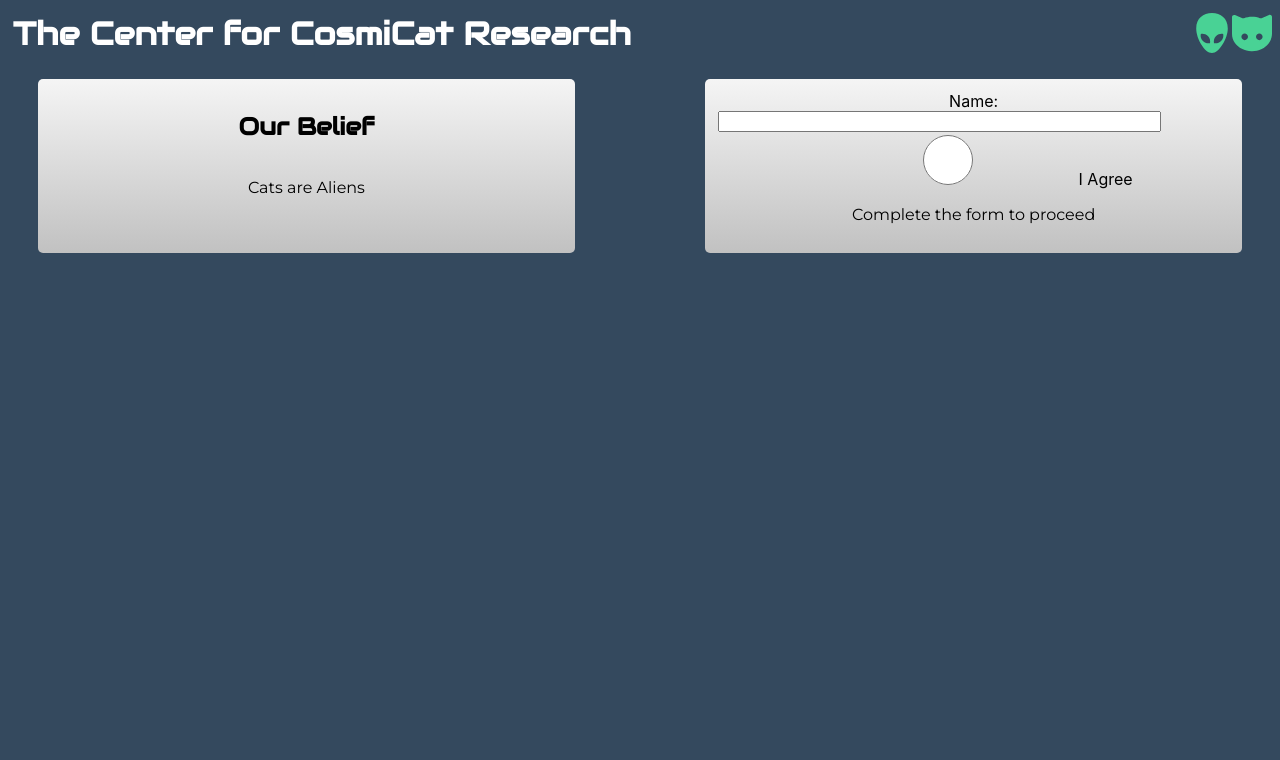
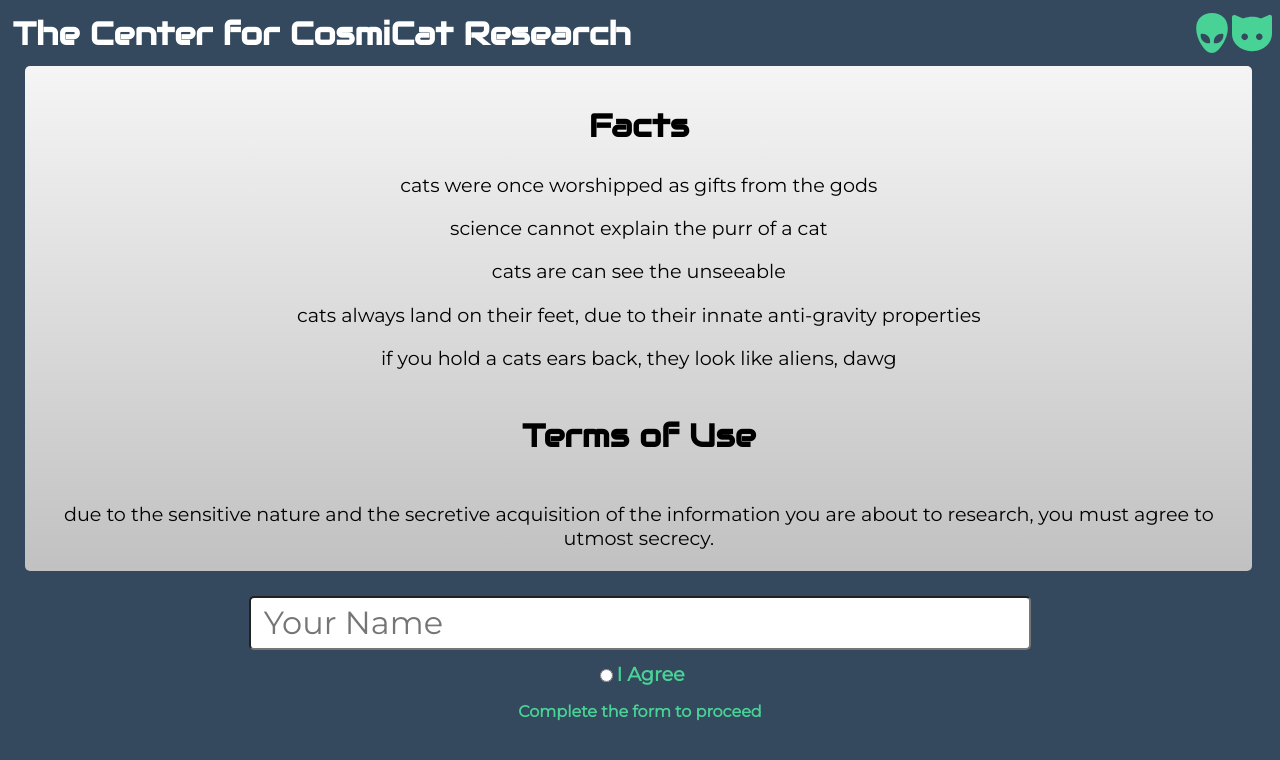
Before and after one commit to sertmer/CosmiCats, a React (Create React App) app: page /login in a window 1280 px wide. Shown: the top 760 px of the page. Built offline with nearby package versions, Linux system fonts and the light colour scheme.

Commit message:
Finesse styling

```diff
--- a/src/Containers/Header/Header.js
+++ b/src/Containers/Header/Header.js
@@ -11,7 +11,7 @@ export const Header = ({ user, setUser, evidence }) => {
     <header>
       <h1 className='cccr-header'>The Center for CosmiCat Research</h1>
       {user &&
-        <div className='user-name'>
+        <div className='user-name-div'>
           <h2 className='header-h2'>Welcome Dr. {user}</h2>
           <Link to='/'>
             <button className='signout-btn' onClick={() => setUser('')}>Sign Out</button>
--- a/src/Containers/Header/Header.scss
+++ b/src/Containers/Header/Header.scss
@@ -4,7 +4,7 @@
 header {
   display: flex;
   flex-direction: row;
-  justify-content: space-evenly;
+  justify-content: space-between;
 }
 
 .icon {
@@ -14,8 +14,8 @@ header {
 .cccr-header {
   color: white;
   font-family: $accent-font;
-  margin: 0 5% 0 0;
-  width: 90%;
+  margin: 0% 5% 0 0;
+  // width: 70%;
 }
 
 .triple-equals {
@@ -31,13 +31,48 @@ header {
   margin-right: 1%;
 }
 
-.user-name {
+.user-name-div {
   display: flex;
   flex-direction: row;
-  width: 100px;
   justify-content: space-between;
+  width: 22%;
 }
 
 .header-h2 {
   margin: 0;
+  height: 2%;
+  margin: 1%;
+  color: $alien-green;
 }
+
+.signout-btn {
+  margin-top: 10px;
+  font-family: $main-font;
+  width: 115%;
+  -webkit-transform: perspective(1px) translateZ(0);
+  transform: perspective(1px) translateZ(0);
+  -webkit-transition-duration: 0.4s;
+  transition-duration: 0.4s;
+  -webkit-transition-property: transform;
+  transition-property: transform;
+}
+
+.evidence-btn {
+  margin-top: 10px;
+  font-family: $main-font;
+  width: 115%;
+  -webkit-transform: perspective(1px) translateZ(0);
+  transform: perspective(1px) translateZ(0);
+  -webkit-transition-duration: 0.4s;
+  transition-duration: 0.4s;
+  -webkit-transition-property: transform;
+  transition-property: transform;
+}
+
+.signout-btn:hover {
+  transform: scale(1.1);
+}
+
+.evidence-btn:hover {
+  transform: scale(1.1);
+}
--- a/src/Containers/LandingPage/LandingPage.scss
+++ b/src/Containers/LandingPage/LandingPage.scss
@@ -17,12 +17,12 @@
 
 .login-button {
   width: 10em;
-  // height: 8em;
   @include rounded-corners(5px);
+  background: rgb(69,198,141);
   background: linear-gradient(
-    0deg,
-    rgba(193,193,193,1) 0%,
-    rgba(245,245,245,1) 100%
+    0deg, rgba(69,198,141,1) 0%,
+    rgba(73,210,149,1) 35%,
+    rgba(85,246,175,1) 100%
   );
   padding: 3%;
   @include rounded-corners(5px);
--- a/src/Containers/Login/Login.js
+++ b/src/Containers/Login/Login.js
@@ -28,33 +28,42 @@ export class Login extends Component {
     return (
       <section className='mission-card'>
         <article className='belief-card card'>
-          <h2 >Our Belief</h2>
-          <p>Cats are Aliens</p>
+          <div className='facts'>
+            <h2 className='belief-header'>Facts</h2>
+            <p className='login-p'>cats were once worshipped as gifts from the gods</p>
+            <p className='login-p'>science cannot explain the purr of a cat</p>
+            <p className='login-p'>cats are can see the unseeable</p>
+            <p className='login-p'>cats always land on their feet, due to their innate anti-gravity properties</p>
+            <p className='login-p'>if you hold a cats ears back, they look like aliens, dawg</p>
+          </div>
+          <h2 className='belief-header'>Terms of Use</h2>
+          <p className='login-p'>due to the sensitive nature and the secretive acquisition of the information you are about to research, you must agree to utmost secrecy.</p>
         </article>
-          <form className='binding-contract card'>
-            <label htmlFor='name'>Name: </label>
+          <form className='binding-contract'>
+            <label htmlFor='name' hidden>Name: </label>
             <input
               type='text'
-              className='user-name'
+              className='user-name-input'
               name='name'
               value={this.state.name}
+              placeholder='Your Name'
               onChange={(e) => this.handleChange(e)}
             />
-            <div>
+            <div className='radio-div'>
               <input
                 className='agree-radio'
                 type='radio'
                 name='hasAgreed'
                 onClick={(e) => this.handleClick(e)}
               />
-              <label htmlFor='hasAgreed'>I Agree</label>
+              <label htmlFor='hasAgreed' className='agree-label'>I Agree</label>
             </div>
             { name && hasAgreed ?
               <Link to={'/research'}>
-                <button type='button' onClick={() => setUser(name)}>Start Research</button>
+                <button className='start-btn' type='button' onClick={() => setUser(name)}>Start Research</button>
               </Link>
               :
-              <p>Complete the form to proceed</p>
+              <p className='complete-p'>Complete the form to proceed</p>
             }
           </form>
         </section>
--- a/src/Containers/Login/Login.scss
+++ b/src/Containers/Login/Login.scss
@@ -3,19 +3,24 @@
 
 .mission-card {
   display: flex;
-  flex-direction: row;
+  flex-direction: column;
   width: 100%;
   justify-content: space-between;
+}
+
+.belief-header {
+  font-size: 2em;
 }
 
 .card {
   @include rounded-corners(5px);
   padding: 1%;
-  width:40vw;
+  width:93.9vw;
+  height: 60vh;
   display: flex;
   flex-direction: column;
   text-align: center;
-  margin: 2%;
+  margin: 1%;
   background: rgb(193,193,193);
   background: linear-gradient(
     0deg,
@@ -24,12 +29,74 @@
   );
 }
 
-.user-name {
-  width: 85%;
+.user-name-input {
+  width: 60%;
+  height: 10%;
+  font-family: $main-font;
+  font-size: 2em;
+  padding: 1%;
+  @include rounded-corners(5px);
+  margin: 1%;
 }
 
-.agree-radio {
-  width: 50%;
-  height: 50px;
+form {
+  height: 30vh;
+  display: flex;
+  flex-direction: column;
+  align-items: center;
+}
+
+.login-p {
+  font-size: larger;
+}
+
+.radio-div {
+  display: flex;
+  flex-direction: row;
+  width: 40%;
+  justify-content: center;
+}
+
+.agree-label {
   font-family: $main-font;
+  font-size: larger;
+  font-weight: bold;
+  color: $alien-green;
 }
+
+.binding-contract {
+  display: flex;
+  flex-direction: column;
+  align-items: center;
+}
+
+.complete-p {
+  font-weight: bold;
+  color: $alien-green;
+}
+
+.start-btn {
+  width: 10em;
+  @include rounded-corners(5px);
+  background: rgb(69,198,141);
+  background: linear-gradient(
+    0deg, rgba(69,198,141,1) 0%,
+    rgba(73,210,149,1) 35%,
+    rgba(85,246,175,1) 100%
+  );
+  padding: 3%;
+  @include rounded-corners(5px);
+  font-size: 1em;
+  font-family: $main-font;
+  -webkit-transform: perspective(1px) translateZ(0);
+  transform: perspective(1px) translateZ(0);
+  -webkit-transition-duration: 0.4s;
+  transition-duration: 0.4s;
+  -webkit-transition-property: transform;
+  transition-property: transform;
+  margin: 5%;
+}
+
+.start-btn:hover {
+  transform: scale(1.1);
+}
--- a/src/Containers/Research/Research.scss
+++ b/src/Containers/Research/Research.scss
@@ -22,12 +22,32 @@
 }
 
 .research-details {
-  padding: 2%;
+  padding: 1%;
+  width: 18%;
+  text-align: center;
+  margin-left: 2%;
+  margin-top: 10%;
 }
 
 .save-to-faves-btn {
-  height: 10%;
-  width: 90%;
+  background: rgb(69,198,141);
+  background: linear-gradient(
+    0deg, rgba(69,198,141,1) 0%,
+    rgba(73,210,149,1) 35%,
+    rgba(85,246,175,1) 100%
+  );
   @include rounded-corners(5px);
   margin: 2%;
+  font-size: 1.5em;
+  font-family: $main-font;
+  -webkit-transform: perspective(1px) translateZ(0);
+  transform: perspective(1px) translateZ(0);
+  -webkit-transition-duration: 0.4s;
+  transition-duration: 0.4s;
+  -webkit-transition-property: transform;
+  transition-property: transform;
 }
+
+.save-to-faves-btn:hover {
+  transform: scale(1.1);
+}
--- a/src/Containers/ResearchContainer/ResearchContainer.scss
+++ b/src/Containers/ResearchContainer/ResearchContainer.scss
@@ -14,11 +14,30 @@
   width: 100%;
   @include rounded-corners(5px);
   margin: 2%;
+  background: rgb(69,198,141);
+  background: linear-gradient(
+    0deg, rgba(69,198,141,1) 0%,
+    rgba(73,210,149,1) 35%,
+    rgba(85,246,175,1) 100%
+  );
+  font-size: 1.5em;
+  font-family: $main-font;
+  -webkit-transform: perspective(1px) translateZ(0);
+  transform: perspective(1px) translateZ(0);
+  -webkit-transition-duration: 0.4s;
+  transition-duration: 0.4s;
+  -webkit-transition-property: transform;
+  transition-property: transform;
 }
+
+.research-btn:hover {
+  transform: scale(1.1);
+}
+
 
 .button-container {
   display: flex;
   flex-direction: column;
-  // justify-content: space-between;
   width: 16%;
+  justify-content: flex-end;
 }
```
